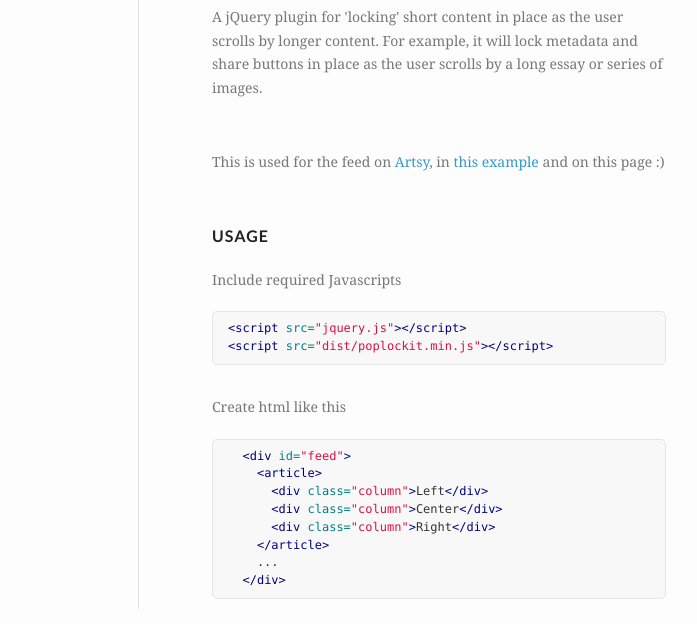
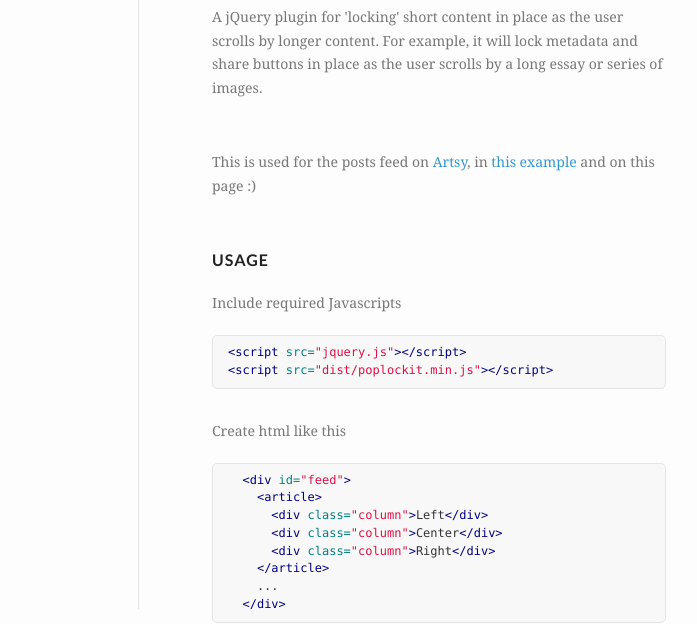
Before and after one commit to zamiang/jquery.poplockit, a plain HTML site: page index.html in a window 1280 px wide. Shown: the part 191-815 px from the top of the page, without its empty margins (121-818 px from the left). Drawn offline with Linux system fonts and the light colour scheme.

Commit message:
Fixed link to Artsy.net posts that use poplockit.

```diff
--- a/index.html
+++ b/index.html
@@ -26,7 +26,7 @@
           <h1>jQuery.popLockit</h1>
           <p>A jQuery plugin for 'locking' short content in place as the user scrolls by longer content. For example, it will lock metadata and share buttons in place as the user scrolls by a long essay or series of images.</p>
 
-<p>This is used for the feed on <a href="http://artsy.net">Artsy</a>, in <a href="example/index.html">this example</a> and on this page :)</p>
+<p>This is used for the posts feed on <a href="http://artsy.net/posts">Artsy</a>, in <a href="example/index.html">this example</a> and on this page :)</p>
 
 <h2>Usage</h2>
 <p class="nomargin">Include required Javascripts</p>
```
